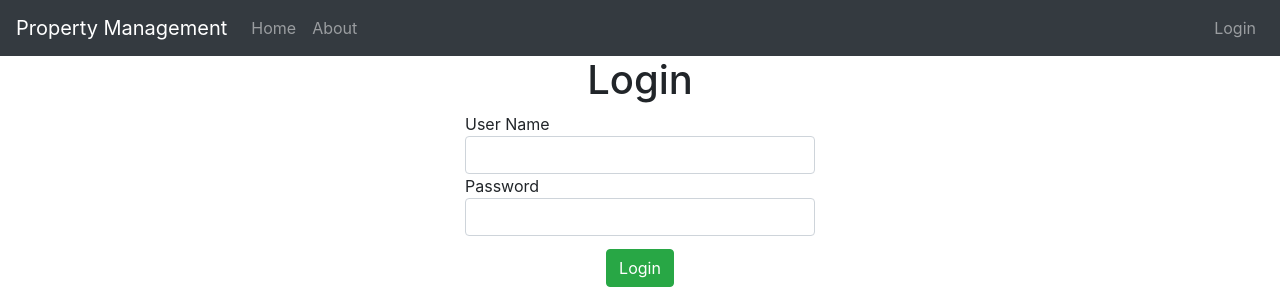
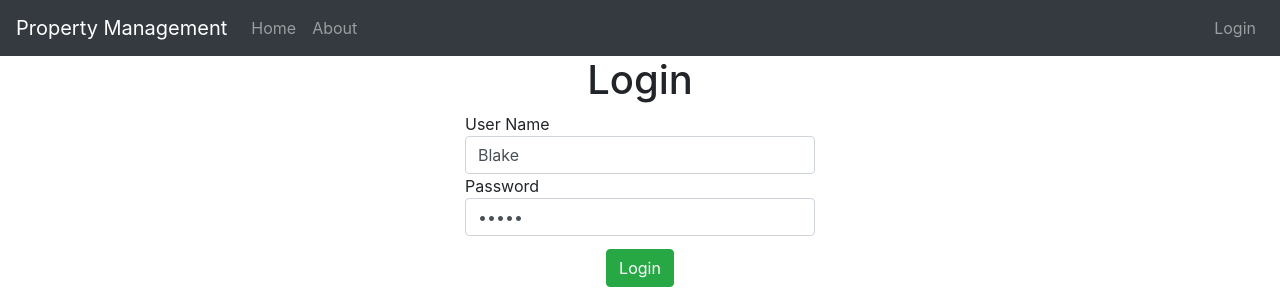
Before and after one commit to blakeeversole/property_management_app, a React (Create React App) app: page / in a window 1280 px wide. Shown: the top 289 px of the page. Built offline with nearby package versions, Linux system fonts and the light colour scheme.

Commit message:
login screen hardcoded

```diff
--- a/src/propertymanagement/LoginComponent.jsx
+++ b/src/propertymanagement/LoginComponent.jsx
@@ -5,16 +5,17 @@ class LoginComponent extends Component{
     constructor(props){
         super(props)
         this.state = {
-            username: 'in28minutes',
-            password: '',
+            username: 'Blake',
+            password: 'Blake',
             hasLoginFailed: false,
             showSuccessMessage: false
         }
-        //this.handleChange = this.handleChange.bind(this)
+        this.handleChange = this.handleChange.bind(this)
         this.loginClicked = this.loginClicked.bind(this)
     }
 
     handleChange(event){
+        console.log(this.state)
         this.setState(
             {
                 [event.target.name]
@@ -23,16 +24,15 @@ class LoginComponent extends Component{
     }
 
     loginClicked(){
-        this.props.history.push(`/welcome/${this.state.username}`)
-        // AuthenticationService
-        // .executeJwtAuthenticationService(this.state.username, this.state.password)
-        // .then( (response) => {
-        //     AuthenticationService.registerSuccessfulLoginForJwt(this.state.username, response.data.token)
-        //     this.props.history.push(`/welcome/${this.state.username}`)
-        // }).catch( () => {
-        //     this.setState({showSuccessMessage:false})
-        //     this.setState({hasLoginFailed:true})
-        // })
+        console.log(this.state)
+        let a = this.state.username;
+        let b = this.state.password;
+        if(this.state.username === 'Blake' && this.state.password === 'Blake'){
+            this.props.history.push('/welcome')
+        }
+        else{
+            this.setState({hasLoginFailed:true})
+        }
     }
 
     render(){
@@ -40,6 +40,9 @@ class LoginComponent extends Component{
             <div>
                 <h1 className="text-center">Login</h1>
                 <div className="container">
+
+                    {this.state.hasLoginFailed && <div className="alert alert-warning text-center">Invalid Credentials</div>}
+
                     <div className="row">
                         <div className="col-4"></div>
                         <div className="col-4">
@@ -49,7 +52,7 @@ class LoginComponent extends Component{
                     <div className="row">
                         <div className="col-4"></div>
                         <div className="col-4">
-                            <input type="text" name="username" className="form-control" />
+                            <input type="text" name="username" value={this.state.username} onChange={this.handleChange} className="form-control" />
                         </div>
                     </div>
                     <div className="row">
@@ -61,21 +64,17 @@ class LoginComponent extends Component{
                     <div className="row">
                         <div className="col-4"></div>
                         <div className="col-4">
-                            <input type="password" name="password" className="form-control" />
+                            <input type="password" name="password" value={this.state.password} onChange={this.handleChange} className="form-control" />
                         </div>
                     </div>
                 </div>
 
                 <div className="row">
                     <div className="col text-center paddingTop">
-                        <button className="btn btn-success">Login</button>
+                        <button onClick={this.loginClicked} className="btn btn-success">Login</button>
                     </div>
                 </div>
             </div>
-
-
-
-
         )
     }
 }
--- a/src/propertymanagement/PropertyManagement.jsx
+++ b/src/propertymanagement/PropertyManagement.jsx
@@ -16,8 +16,8 @@ class PropertyManagement extends Component{
                         <Switch>
                             <Route path="/" exact component={LoginComponent}/>
                             <Route path="/login" component={LoginComponent}/>
-                            {/* <AuthenticatedRoute path="/welcome/:name" component={WelcomeComponent}/>                            */}
-                            <Route component={WelcomeComponent}/>
+                            <Route path="/welcome" component={WelcomeComponent}/>
+                            {/* {<AuthenticatedRoute path="/welcome/:name" component={WelcomeComponent}/>    */}
                         </Switch>
                         <FooterComponent/>
                     </>
--- a/src/propertymanagement/WelcomeComponent.jsx
+++ b/src/propertymanagement/WelcomeComponent.jsx
@@ -3,9 +3,9 @@ import React, {Component} from 'react'
 class WelcomeComponent extends Component{
     render(){
         return(
-            <footer className="footer">
-                 <span className="text-muted">All Rights Reserved 2018 @in28minutes</span>
-            </footer>
+            <div className="welcome">
+                 WELCOME ALL
+            </div>
         )
     }
 }
```
Also changed, not shown: 1 other file (tests, documents, lock files or other folders).
